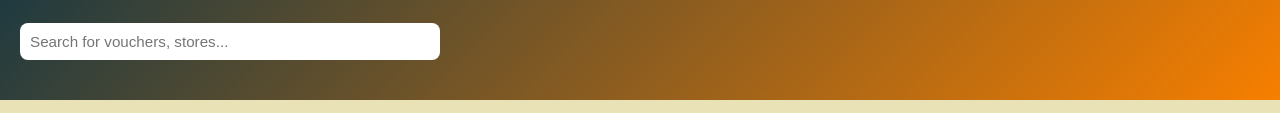
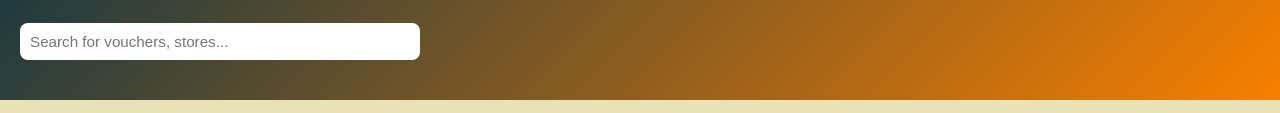
Before and after one commit to 00Keshav-web/VouchOn, a plain HTML site: page index.html in a window 1280 px wide. Shown: the part 258-371 px from the top of the page. Drawn offline with Linux system fonts and the light colour scheme; no server answers.

Commit message:
Update index.css

```diff
--- a/index.css
+++ b/index.css
@@ -83,6 +83,9 @@ nav a:hover { text-decoration: underline; }
   cursor: pointer;
   font-weight: bold;
   margin-top: 5px;
+}
+.search-bar input {
+  box-sizing: border-box;
 }
 .search-bar button:hover { background: var(--red); color: white; }
 
```
